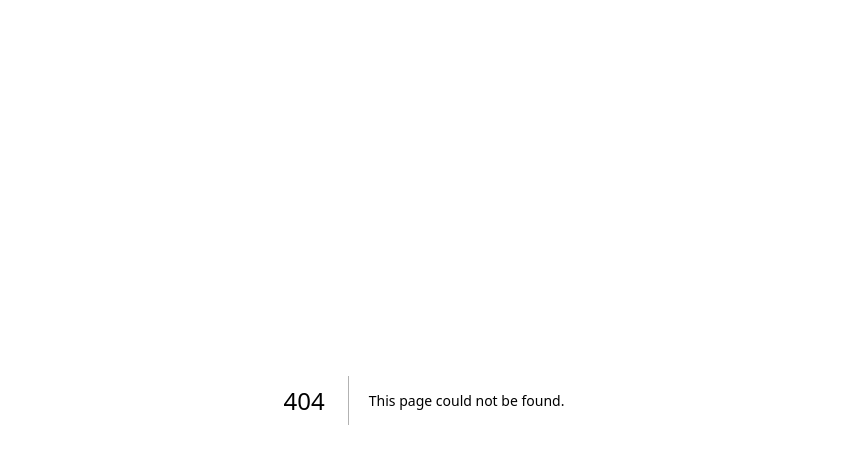
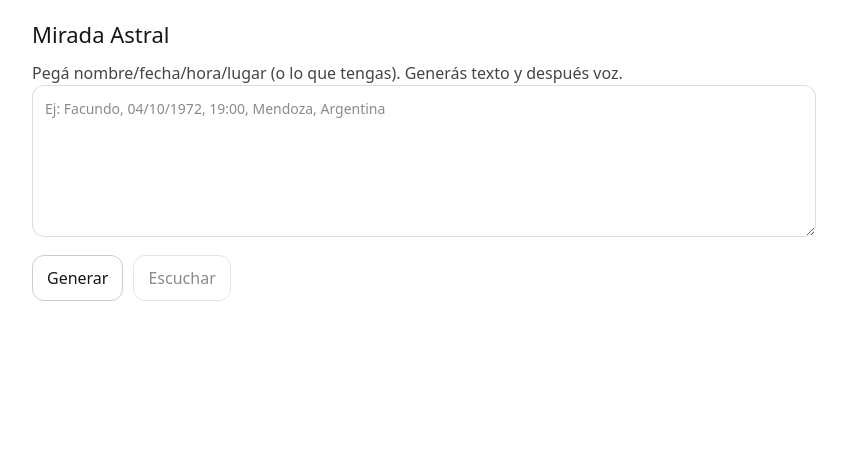
Before and after one commit to facundocampoo-glitch/nextjs-boilerplate, a Next.js app: page /mirada-astral in a window 1280 px wide. Before the commit this address had no page. Shown: the top 464 px of the page, without its empty margins (216-1063 px from the left). Built offline with nearby package versions, Linux system fonts and the light colour scheme.

Commit message:
add mirada astral page

```diff
--- /dev/null
+++ b/app/mirada-astral/page.tsx
@@ -0,0 +1,135 @@
+"use client";
+
+import { useMemo, useState } from "react";
+
+export default function MiradaAstralPage() {
+  const [datos, setDatos] = useState("");
+  const [text, setText] = useState("");
+  const [loading, setLoading] = useState(false);
+
+  const [audioUrl, setAudioUrl] = useState<string>("");
+  const [audioLoading, setAudioLoading] = useState(false);
+
+  const [error, setError] = useState("");
+
+  const prompt = useMemo(() => {
+    return `MIRADA ASTRAL.\n\nDatos del usuario:\n${datos}\n\nEscribí una lectura breve (máx 1200 caracteres), filosa, cero incienso, con humor porteño y ternura contenida. Voseo. Terminá con una frase corta tipo golpe elegante.`;
+  }, [datos]);
+
+  async function generar() {
+    setLoading(true);
+    setError("");
+    setText("");
+    setAudioUrl("");
+
+    try {
+      const r = await fetch("/api/generate", {
+        method: "POST",
+        headers: { "Content-Type": "application/json" },
+        body: JSON.stringify({ prompt }),
+      });
+
+      const data = await r.json();
+      if (!r.ok || !data.ok) {
+        setError(data?.error || `Error ${r.status}`);
+        return;
+      }
+
+      setText(data.text);
+    } catch (e: any) {
+      setError(e?.message || "Error generando");
+    } finally {
+      setLoading(false);
+    }
+  }
+
+  async function escuchar() {
+    if (!text) return;
+
+    setAudioLoading(true);
+    setError("");
+    setAudioUrl("");
+
+    try {
+      const r = await fetch("/api/tts", {
+        method: "POST",
+        headers: { "Content-Type": "application/json" },
+        body: JSON.stringify({ text }),
+      });
+
+      if (!r.ok) {
+        const err = await r.text();
+        setError(err);
+        return;
+      }
+
+      const blob = await r.blob();
+      const url = URL.createObjectURL(blob);
+      setAudioUrl(url);
+    } catch (e: any) {
+      setError(e?.message || "Error audio");
+    } finally {
+      setAudioLoading(false);
+    }
+  }
+
+  return (
+    <main style={{ padding: 18, fontFamily: "system-ui", maxWidth: 820, margin: "0 auto" }}>
+      <h1 style={{ fontSize: 22, marginBottom: 10 }}>Mirada Astral</h1>
+
+      <p style={{ marginTop: 0, opacity: 0.8 }}>
+        Pegá nombre/fecha/hora/lugar (o lo que tengas). Generás texto y después voz.
+      </p>
+
+      <textarea
+        value={datos}
+        onChange={(e) => setDatos(e.target.value)}
+        rows={6}
+        placeholder="Ej: Facundo, 04/10/1972, 19:00, Mendoza, Argentina"
+        style={{ width: "100%", padding: 12, fontSize: 14, borderRadius: 12, border: "1px solid #ddd" }}
+      />
+
+      <div style={{ marginTop: 12, display: "flex", gap: 10, flexWrap: "wrap" }}>
+        <button
+          onClick={generar}
+          disabled={loading || !datos.trim()}
+          style={{ padding: "10px 14px", borderRadius: 12, border: "1px solid #ccc", cursor: "pointer" }}
+        >
+          {loading ? "Generando..." : "Generar"}
+        </button>
+
+        <button
+          onClick={escuchar}
+          disabled={!text || audioLoading}
+          style={{
+            padding: "10px 14px",
+            borderRadius: 12,
+            border: "1px solid #ccc",
+            cursor: "pointer",
+            opacity: !text ? 0.5 : 1,
+          }}
+        >
+          {audioLoading ? "Voz..." : "Escuchar"}
+        </button>
+      </div>
+
+      {error && (
+        <pre style={{ marginTop: 14, color: "crimson", whiteSpace: "pre-wrap" }}>
+          {error}
+        </pre>
+      )}
+
+      {text && (
+        <pre style={{ marginTop: 14, whiteSpace: "pre-wrap", lineHeight: 1.45 }}>
+          {text}
+        </pre>
+      )}
+
+      {audioUrl && (
+        <div style={{ marginTop: 14 }}>
+          <audio controls autoPlay src={audioUrl} />
+        </div>
+      )}
+    </main>
+  );
+}
```
